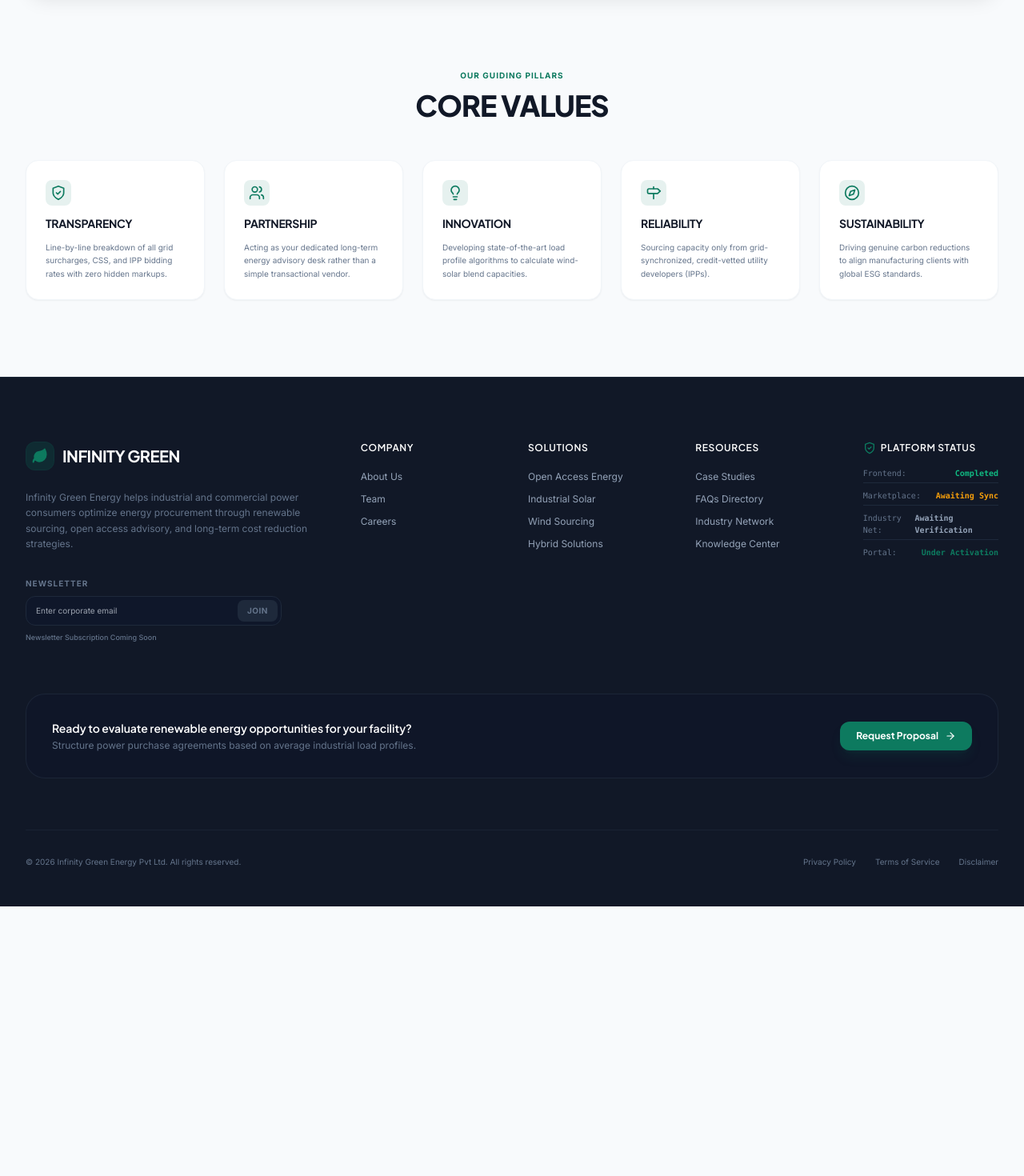
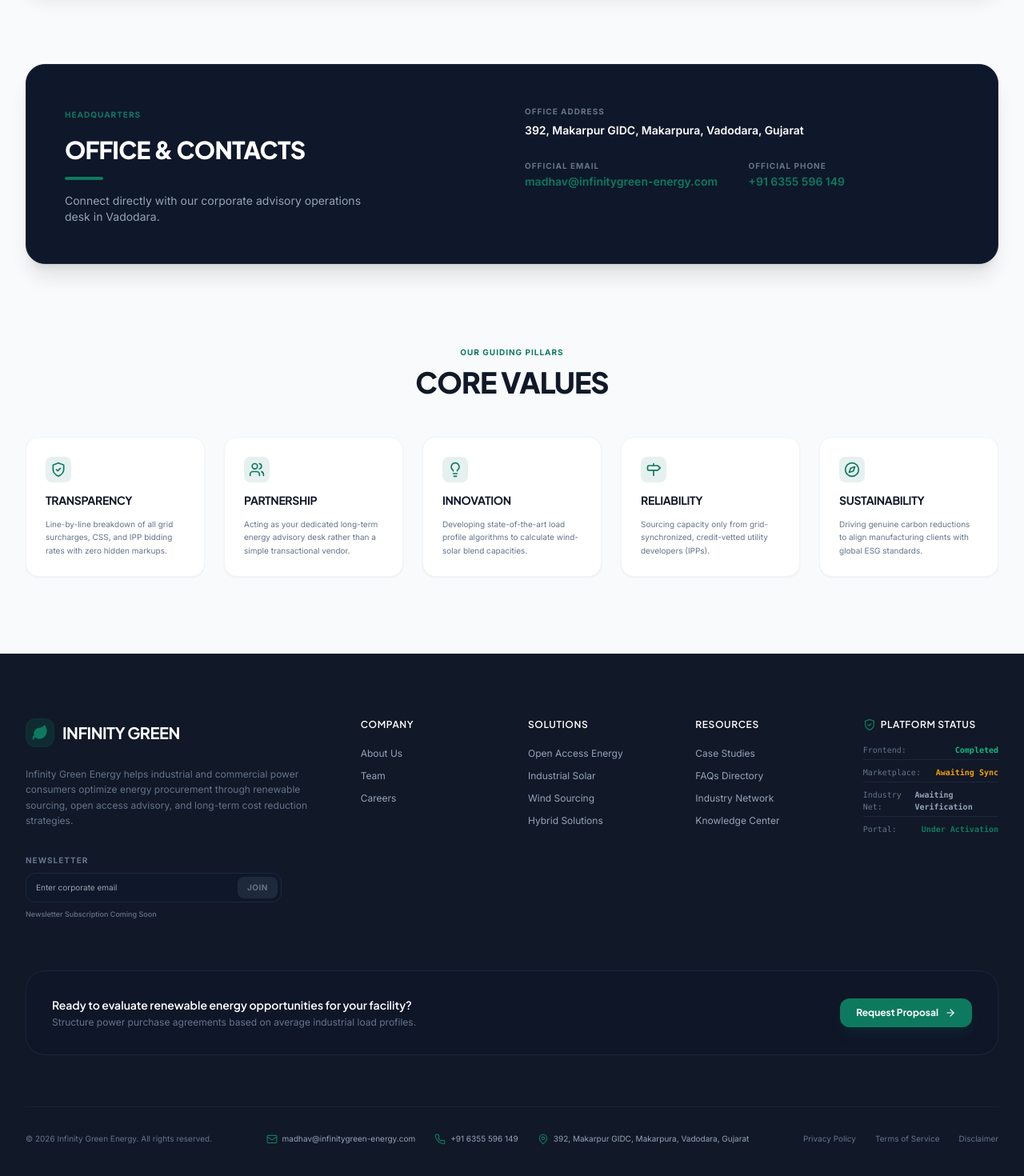
Before and after one commit to VedantPatel0709/infinity-green-energy, a Next.js app in the folder client/: page /about in a window 1280 px wide. Shown: the part 1677-3147 px from the top of the page at 80% size. Before the commit the page ends 2810 px from the top, so only its background shows below. Built offline with nearby package versions, Linux system fonts and the light colour scheme; no server answers.

Commit message:
Frontend Phase 1 final polish

```diff
--- a/client/app/about/page.tsx
+++ b/client/app/about/page.tsx
@@ -119,6 +119,34 @@ export default function AboutPage() {
           </div>
         </section>
 
+        {/* Corporate Address & Contact Details */}
+        <section className="bg-slate-900 text-white rounded-3xl p-8 md:p-12 border border-slate-800 shadow-xl grid grid-cols-1 lg:grid-cols-2 gap-8 items-start" id="corporate-contact">
+          <div className="space-y-4">
+            <span className="text-[10px] text-primary font-bold uppercase tracking-widest">Headquarters</span>
+            <h2 className="text-2xl md:text-3xl font-heading font-black uppercase tracking-tight">Office & Contacts</h2>
+            <div className="w-12 h-1 bg-primary rounded" />
+            <p className="text-slate-400 text-xs md:text-sm leading-relaxed max-w-sm">
+              Connect directly with our corporate advisory operations desk in Vadodara.
+            </p>
+          </div>
+          <div className="space-y-6 text-xs md:text-sm text-slate-350">
+            <div className="space-y-1">
+              <span className="text-slate-500 text-[10px] uppercase font-bold tracking-widest block">Office Address</span>
+              <p className="font-semibold text-white">392, Makarpur GIDC, Makarpura, Vadodara, Gujarat</p>
+            </div>
+            <div className="grid grid-cols-1 sm:grid-cols-2 gap-4">
+              <div className="space-y-1">
+                <span className="text-slate-500 text-[10px] uppercase font-bold tracking-widest block">Official Email</span>
+                <a href="mailto:madhav@infinitygreen-energy.com" className="text-primary font-semibold hover:underline">madhav@infinitygreen-energy.com</a>
+              </div>
+              <div className="space-y-1">
+                <span className="text-slate-500 text-[10px] uppercase font-bold tracking-widest block">Official Phone</span>
+                <a href="tel:+916355596149" className="text-primary font-semibold hover:underline">+91 6355 596 149</a>
+              </div>
+            </div>
+          </div>
+        </section>
+
         {/* Company Values */}
         <section className="space-y-12">
           <div className="text-center max-w-2xl mx-auto space-y-2">
--- a/client/app/contact/page.tsx
+++ /dev/null
@@ -1,19 +0,0 @@
-'use client';
-import { useEffect } from 'react';
-import { useRouter } from 'next/navigation';
-
-export default function ContactRedirectPage() {
-  const router = useRouter();
-  useEffect(() => {
-    router.replace('/request-proposal/');
-  }, [router]);
-
-  return (
-    <div className="bg-slate-950 min-h-screen flex items-center justify-center text-white">
-      <div className="text-center space-y-4">
-        <div className="w-8 h-8 border-4 border-primary border-t-transparent rounded-full animate-spin mx-auto"></div>
-        <p className="text-slate-400 text-sm font-semibold">Redirecting to Request Proposal...</p>
-      </div>
-    </div>
-  );
-}
--- a/client/app/dashboard/page.tsx
+++ b/client/app/dashboard/page.tsx
@@ -515,8 +515,8 @@ export default function DashboardPage() {
   useEffect(() => {
     const fetchLeads = async () => {
       try {
-        const { data } = await api.get('/leads');
-        setLeads(data);
+        const data = await api.get('/leads');
+        setLeads(Array.isArray(data) ? data : []);
       } catch (err) {
         console.error('Error fetching leads:', err);
       }
--- a/client/app/industry-network/page.tsx
+++ b/client/app/industry-network/page.tsx
@@ -400,9 +400,9 @@ export default function IndustryNetworkPage() {
                 </div>
               </div>
 
-              <div className="pt-4 flex gap-4">
+              <div className="pt-4">
                 <Link
-                  href={`/contact?proposal=true&node=${selectedProfile.id}`}
+                  href={`/request-proposal?node=${selectedProfile.id}`}
                   onClick={() => setSelectedProfile(null)}
                   className="btn-primary w-full text-xs font-bold uppercase tracking-widest py-3 text-center"
                 >
--- a/client/app/insights/page.tsx
+++ b/client/app/insights/page.tsx
@@ -225,7 +225,7 @@ export default function InsightsPage() {
               <div className="lg:col-span-4 bg-slate-900 border border-slate-800 p-6 rounded-2xl flex flex-col justify-center text-center space-y-4">
                 <span className="text-[10px] text-slate-400 font-bold uppercase tracking-widest block">Knowledge Desk</span>
                 <p className="text-xs text-slate-300">Detailed compliance guides, cost audits, and contract templates.</p>
-                <Link href="/contact" className="btn-primary py-2.5 text-xs">Request Feasibility Proposal</Link>
+                <Link href="/request-proposal" className="btn-primary py-2.5 text-xs">Request Feasibility Proposal</Link>
               </div>
             </div>
           </div>
--- a/client/app/page.tsx
+++ b/client/app/page.tsx
@@ -52,17 +52,17 @@ export default function HomePage() {
 
         <div className="relative max-w-7xl mx-auto px-4 sm:px-6 lg:px-8 text-center space-y-6">
           <span className="inline-flex items-center gap-2 px-3 py-1 rounded-full bg-slate-900 border border-slate-800 text-primary font-bold text-[10px] tracking-widest uppercase">
-            <Zap className="w-3.5 h-3.5 fill-primary" /> B2B Renewable Energy Marketplace
+            <Zap className="w-3.5 h-3.5 fill-primary" /> B2B Renewable Energy Advisory & Procurement
           </span>
           <h1 className="text-4xl md:text-7xl font-black font-heading leading-tight uppercase max-w-5xl mx-auto tracking-tight text-white">
             SMARTER ENERGY.<br />
             <span className="text-primary">GREATER SAVINGS.</span>
           </h1>
           <p className="max-w-3xl mx-auto text-slate-400 text-sm md:text-base leading-relaxed">
-            A specialized Renewable Energy Procurement & Marketplace Platform connecting Energy Producers and Industrial Consumers across India.
+            Specialized Industrial Renewable Energy Procurement, Open Access Advisory, Group Captive Solutions, and Commercial & Industrial Energy Optimization across India.
           </p>
           <div className="flex flex-col sm:flex-row items-center justify-center gap-4 pt-6">
-            <Link href="/contact?proposal=true" className="btn-primary py-4 px-8 text-sm font-bold uppercase tracking-wider w-full sm:w-auto">
+            <Link href="/request-proposal" className="btn-primary py-4 px-8 text-sm font-bold uppercase tracking-wider w-full sm:w-auto">
               Request Sourcing Proposal
             </Link>
             <Link href="/solutions" className="flex items-center justify-center gap-2 px-8 py-4 rounded-xl border border-slate-800 bg-slate-900 hover:bg-slate-850 text-white font-semibold transition-all duration-300 w-full sm:w-auto font-heading text-sm hover:border-slate-700">
--- a/client/app/sitemap.ts
+++ b/client/app/sitemap.ts
@@ -4,17 +4,16 @@ export default function sitemap(): MetadataRoute.Sitemap {
   const baseUrl = 'https://infinitygreenenergy.com';
   const routes = [
     '',
-    '/services',
+    '/solutions',
     '/calculator',
-    '/contact',
-    '/dashboard',
     '/about',
-    '/blog',
+    '/about/team',
     '/case-studies',
     '/faqs',
-    '/industries',
-    '/guides',
+    '/industry-network',
+    '/insights',
     '/knowledge-center',
+    '/request-proposal',
   ];
 
   return routes.map((route) => ({
--- a/client/app/solutions/page.tsx
+++ b/client/app/solutions/page.tsx
@@ -124,7 +124,7 @@ export default function SolutionsPage() {
                   <p className="text-xs font-bold text-slate-800">{sol.savings}</p>
                 </div>
                 <div className="pt-4">
-                  <Link href={`/contact?proposal=true&solution=${sol.id}`} className="btn-primary py-2.5 text-xs font-bold uppercase tracking-wider inline-flex w-full justify-center">
+                  <Link href={`/request-proposal?solution=${sol.id}`} className="btn-primary py-2.5 text-xs font-bold uppercase tracking-wider inline-flex w-full justify-center">
                     Request {sol.title} Audit
                   </Link>
                 </div>
@@ -170,7 +170,7 @@ export default function SolutionsPage() {
               We analyze your state grid parameters and operational load curves to identify the optimal mix of Open Access, Solar, and Wind capacity.
             </p>
             <div className="pt-6 flex flex-col sm:flex-row justify-center gap-4">
-              <Link href="/contact?proposal=true" className="btn-primary">
+              <Link href="/request-proposal" className="btn-primary">
                 Request Proposal
               </Link>
               <Link href="/industry-network" className="flex items-center justify-center gap-2 px-7 py-3.5 rounded-xl border border-slate-800 hover:bg-slate-900 text-white font-semibold transition-all duration-300 font-heading text-xs uppercase tracking-wider">
--- a/client/components/Footer.tsx
+++ b/client/components/Footer.tsx
@@ -124,8 +124,22 @@ const Footer = () => {
 
         {/* Bottom Bar */}
         <div className="pt-8 border-t border-slate-800/60 flex flex-col md:flex-row justify-between items-center gap-4 text-[10px] text-slate-500 font-sans">
-          <p>© {new Date().getFullYear()} Infinity Green Energy Pvt Ltd. All rights reserved.</p>
-          <div className="flex space-x-6">
+          <p>© {new Date().getFullYear()} Infinity Green Energy. All rights reserved.</p>
+          <div className="flex flex-col md:flex-row items-center gap-4 md:gap-6 text-slate-400">
+            <span className="flex items-center gap-1.5">
+              <Mail className="w-3.5 h-3.5 text-primary" />
+              <a href="mailto:madhav@infinitygreen-energy.com" className="hover:text-white transition-colors">madhav@infinitygreen-energy.com</a>
+            </span>
+            <span className="flex items-center gap-1.5">
+              <Phone className="w-3.5 h-3.5 text-primary" />
+              <a href="tel:+916355596149" className="hover:text-white transition-colors">+91 6355 596 149</a>
+            </span>
+            <span className="flex items-center gap-1.5 text-center md:text-left">
+              <MapPin className="w-3.5 h-3.5 text-primary shrink-0" />
+              <span>392, Makarpur GIDC, Makarpura, Vadodara, Gujarat</span>
+            </span>
+          </div>
+          <div className="flex space-x-6 shrink-0">
             <Link href="/privacy-policy" className="hover:text-slate-400">Privacy Policy</Link>
             <Link href="/terms-of-service" className="hover:text-slate-400">Terms of Service</Link>
             <Link href="/disclaimer" className="hover:text-slate-400">Disclaimer</Link>
```
Also changed, not shown: client/app/admin/page.tsx (+8 -8 lines), client/components/Hero.tsx (+4 -4 lines).
